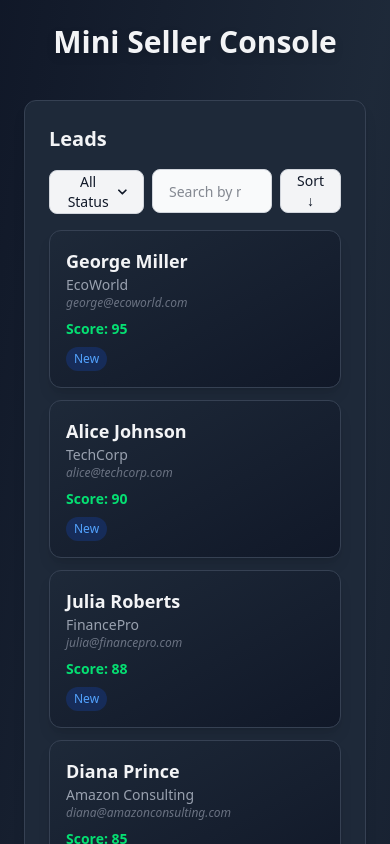
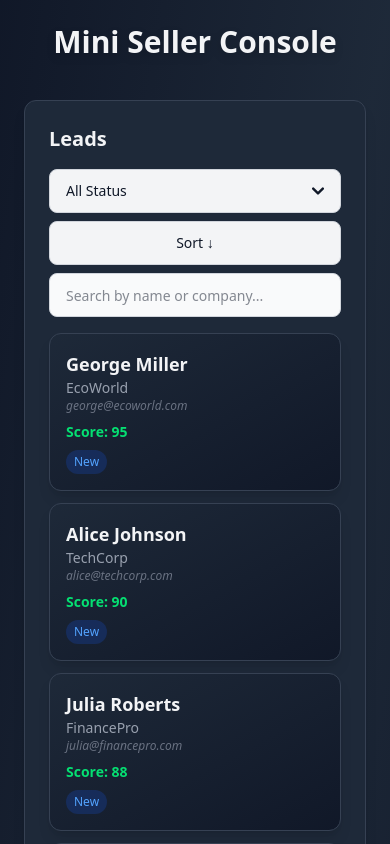
Before and after one commit to leonfritas/mini-seller-console, a React (Vite) app: page / in a window 390 px wide. Shown: the top 844 px of the page. Built offline with nearby package versions, Linux system fonts and the light colour scheme.

Commit message:
Update LeadsTable.jsx

```diff
--- a/src/components/LeadsTable.jsx
+++ b/src/components/LeadsTable.jsx
@@ -77,13 +77,15 @@ export default function LeadsTable({ onSelectLead }) {
           e.preventDefault();
         }}
       >
-        <div className="flex relative gap-2">
+        {/* flex em coluna no mobile, linha no desktop */}
+        <div className="flex flex-col md:flex-row md:items-center gap-2">
 
-          <div className="relative">
+          {/* Dropdown de status */}
+          <div className="relative md:w-auto">
             <button
               type="button"
               onClick={() => setDropdownOpen((prev) => !prev)}
-              className="shrink-0 z-10 inline-flex items-center justify-between px-4 h-11 text-sm font-medium text-center text-gray-900 bg-gray-100 border border-gray-300 dark:border-gray-700 dark:text-white rounded-lg hover:bg-gray-200 focus:ring-4 focus:outline-none focus:ring-gray-300 dark:bg-gray-600 dark:hover:bg-gray-700"
+              className="w-full md:w-auto shrink-0 z-10 inline-flex items-center justify-between px-4 h-11 text-sm font-medium text-center text-gray-900 bg-gray-100 border border-gray-300 dark:border-gray-700 dark:text-white rounded-lg hover:bg-gray-200 focus:ring-4 focus:outline-none focus:ring-gray-300 dark:bg-gray-600 dark:hover:bg-gray-700"
             >
               {statusFilter || "All Status"}
               <svg
@@ -125,7 +127,8 @@ export default function LeadsTable({ onSelectLead }) {
             )}
           </div>
 
-          <div className="relative w-full">
+          {/* Input de busca */}
+          <div className="relative w-full order-last md:order-none">
             <input
               type="search"
               value={searchTerm}
@@ -136,15 +139,17 @@ export default function LeadsTable({ onSelectLead }) {
             />
           </div>
 
+          {/* Botão de ordenar */}
           <button
             type="button"
             onClick={() => setSortDesc(!sortDesc)}
-            className="h-11 px-4 text-sm font-medium text-gray-900 bg-gray-100 border border-gray-300 rounded-lg hover:bg-gray-200 dark:bg-gray-600 dark:text-white dark:hover:bg-gray-700"
+            className="h-11 px-4 text-sm font-medium text-gray-900 bg-gray-100 border border-gray-300 rounded-lg hover:bg-gray-200 dark:bg-gray-600 dark:text-white dark:hover:bg-gray-700 md:w-auto"
           >
             Sort {sortDesc ? "↓" : "↑"}
           </button>
         </div>
       </form>
+
 
       <div className="relative overflow-x-auto shadow-md sm:rounded-lg hidden md:block">
         <table className="w-full text-sm text-left text-gray-500 dark:text-gray-400">
```
